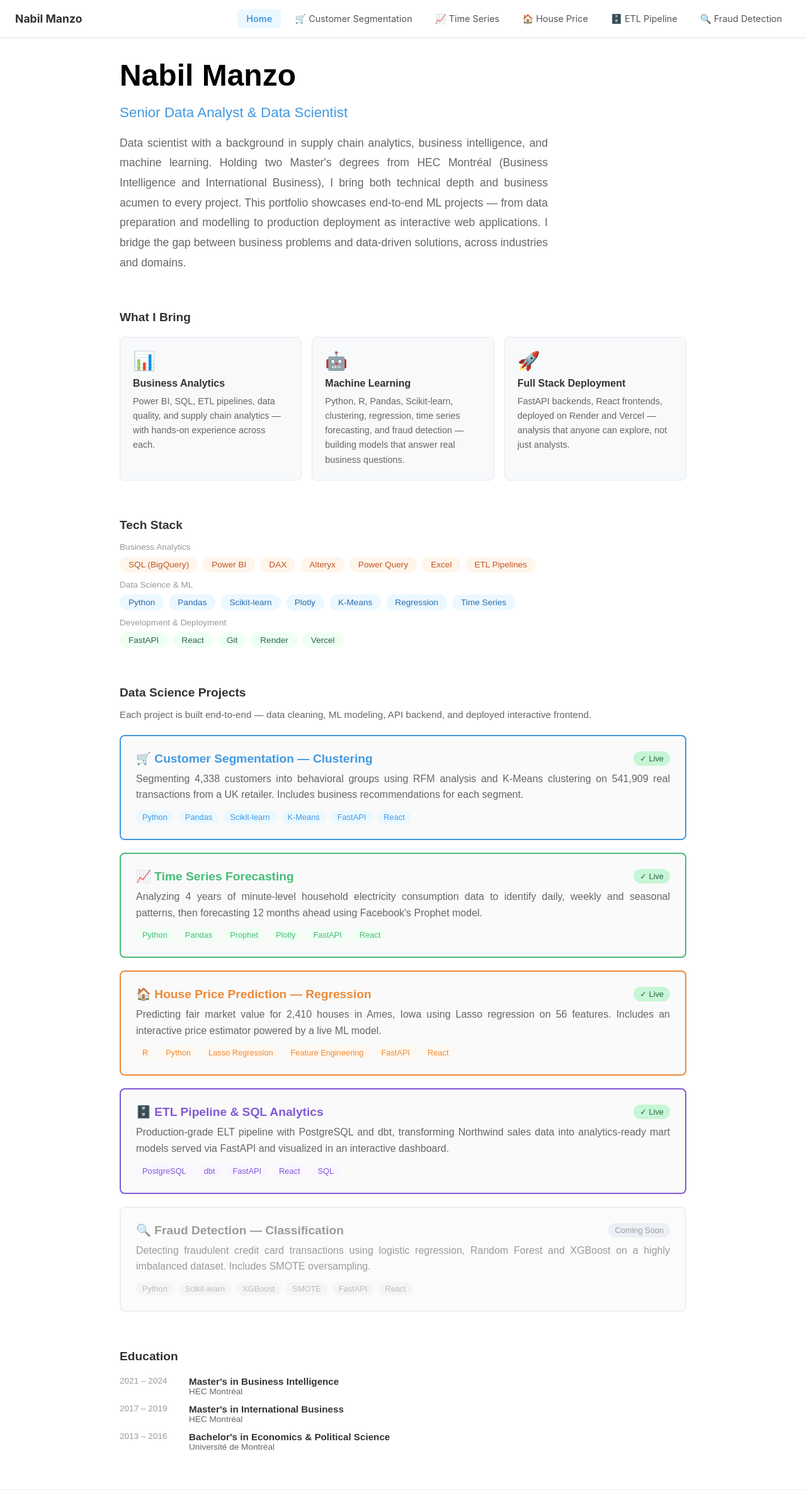
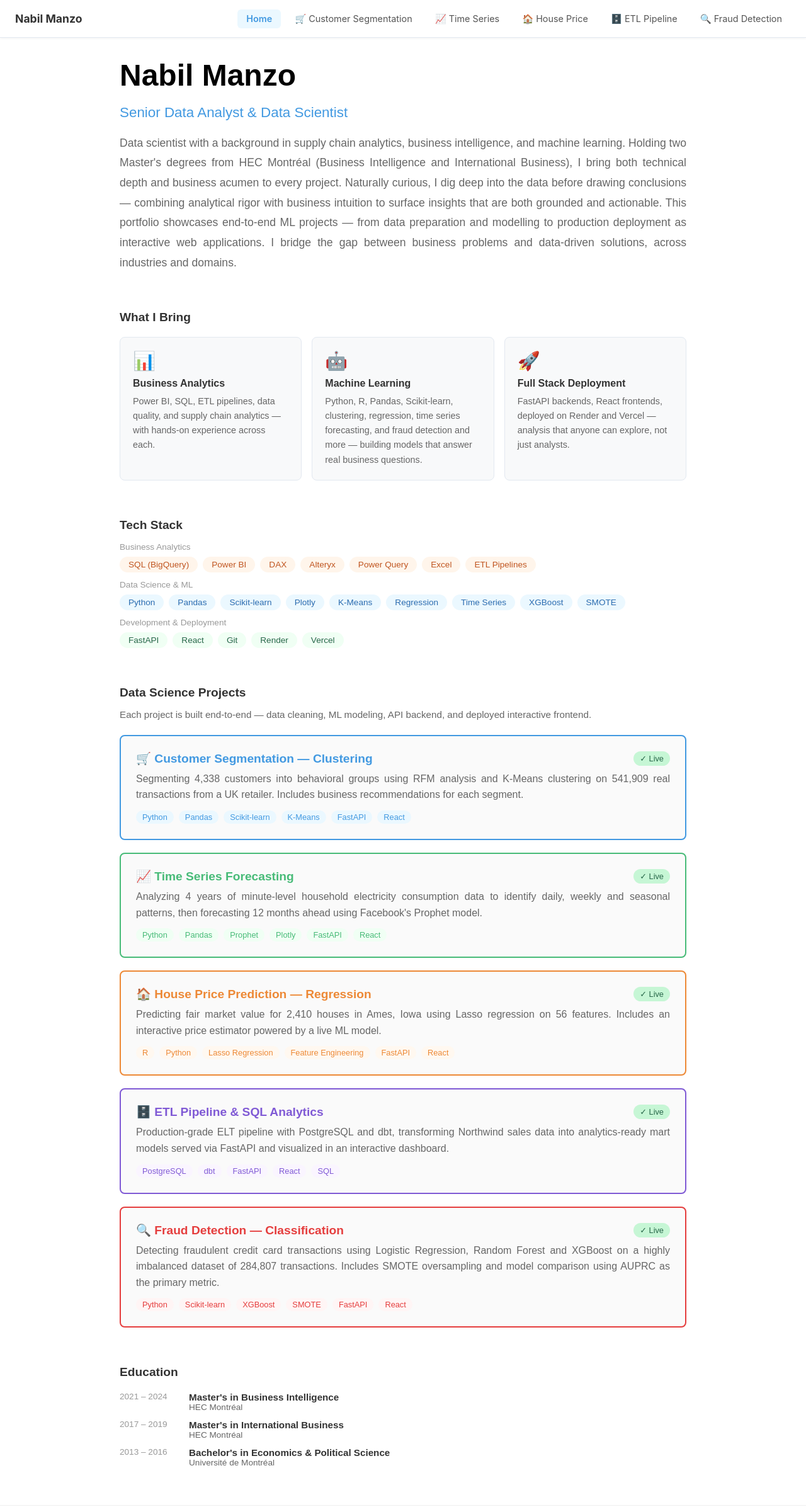
Before and after one commit to tcharkow/customer-segmentation-frontend, a React (Create React App) app: page / in a window 1280 px wide. Shown: the top 2393 px of the page at 63% size. Built offline with nearby package versions, Linux system fonts and the light colour scheme.

Commit message:
Update bio on Home

```diff
--- a/src/Home.js
+++ b/src/Home.js
@@ -26,11 +26,14 @@ function Home() {
         }}>
           Senior Data Analyst & Data Scientist
         </h2>
-        <p style={{ color: '#666', fontSize: '1.1rem', lineHeight: '1.8', maxWidth: '680px' }}>
+        <p style={{ color: '#666', fontSize: '1.1rem', lineHeight: '1.8'}}>
           Data scientist with a background in supply chain analytics, business intelligence, and machine learning.
           Holding two Master's degrees from HEC Montréal (Business Intelligence and International Business),
           I bring both technical depth and business acumen to every project.
-          This portfolio showcases end-to-end ML projects — from data preparation and modelling to production deployment as interactive web applications.
+          Naturally curious, I dig deep into the data before drawing conclusions — combining analytical rigor
+          with business intuition to surface insights that are both grounded and actionable.
+          This portfolio showcases end-to-end ML projects — from data preparation and modelling to production
+          deployment as interactive web applications.
           I bridge the gap between business problems and data-driven solutions, across industries and domains.
         </p>
       </div>
@@ -52,7 +55,7 @@ function Home() {
             {
               icon: '🤖',
               title: 'Machine Learning',
-              desc: 'Python, R, Pandas, Scikit-learn, clustering, regression, time series forecasting, and fraud detection — building models that answer real business questions.'
+              desc: 'Python, R, Pandas, Scikit-learn, clustering, regression, time series forecasting, and fraud detection and more — building models that answer real business questions.'
             },
             {
               icon: '🚀',
@@ -100,7 +103,7 @@ function Home() {
             Data Science & ML
           </span>
           <div style={{ display: 'flex', flexWrap: 'wrap', gap: '8px' }}>
-            {['Python', 'Pandas', 'Scikit-learn', 'Plotly', 'K-Means', 'Regression', 'Time Series'].map((skill, i) => (
+            {['Python', 'Pandas', 'Scikit-learn', 'Plotly', 'K-Means', 'Regression', 'Time Series', 'XGBoost', 'SMOTE'].map((skill, i) => (
               <span key={i} style={{
                 padding: '5px 14px',
                 backgroundColor: '#ebf8ff',
@@ -327,48 +330,45 @@ function Home() {
   </div>
 </Link>
 
-          {/* Coming Soon */}
-          {[
-
-            {
-              emoji: '🔍',
-              title: 'Fraud Detection — Classification',
-              desc: 'Detecting fraudulent credit card transactions using logistic regression, Random Forest and XGBoost on a highly imbalanced dataset. Includes SMOTE oversampling.',
-              tags: ['Python', 'Scikit-learn', 'XGBoost', 'SMOTE', 'FastAPI', 'React']
-            },
-          ].map((project, i) => (
-            <div key={i} style={{
+{/* Fraud Detection */}
+          <Link to="/fraud-detection" style={{ textDecoration: 'none' }}>
+            <div style={{
               padding: '24px',
-              border: '2px solid #e2e8f0',
+              border: '2px solid #e53e3e',
               borderRadius: '8px',
               backgroundColor: '#fafafa',
-              opacity: 0.65
-            }}>
+              cursor: 'pointer'
+            }}
+            onMouseEnter={e => e.currentTarget.style.transform = 'translateY(-2px)'}
+            onMouseLeave={e => e.currentTarget.style.transform = 'translateY(0)'}
+            >
               <div style={{ display: 'flex', justifyContent: 'space-between', alignItems: 'center', marginBottom: '8px' }}>
-                <h4 style={{ color: '#666', fontSize: '1.2rem', margin: 0 }}>
-                  {project.emoji} {project.title}
+                <h4 style={{ color: '#e53e3e', fontSize: '1.2rem', margin: 0 }}>
+                  🔍 Fraud Detection — Classification
                 </h4>
                 <span style={{
-                  backgroundColor: '#e2e8f0',
-                  color: '#666',
+                  backgroundColor: '#c6f6d5',
+                  color: '#276749',
                   padding: '4px 10px',
                   borderRadius: '20px',
                   fontSize: '0.8rem',
                   whiteSpace: 'nowrap',
                   marginLeft: '12px'
                 }}>
-                  Coming Soon
+                  ✓ Live
                 </span>
               </div>
               <p style={{ color: '#666', margin: '0 0 12px', lineHeight: '1.6' }}>
-                {project.desc}
+                Detecting fraudulent credit card transactions using Logistic Regression, Random Forest
+                and XGBoost on a highly imbalanced dataset of 284,807 transactions. Includes SMOTE
+                oversampling and model comparison using AUPRC as the primary metric.
               </p>
               <div style={{ display: 'flex', flexWrap: 'wrap', gap: '8px' }}>
-                {project.tags.map((tag, j) => (
-                  <span key={j} style={{
+                {['Python', 'Scikit-learn', 'XGBoost', 'SMOTE', 'FastAPI', 'React'].map((tag, i) => (
+                  <span key={i} style={{
                     fontSize: '0.8rem',
-                    color: '#999',
-                    backgroundColor: '#f0f0f0',
+                    color: '#e53e3e',
+                    backgroundColor: '#fff5f5',
                     padding: '3px 10px',
                     borderRadius: '12px'
                   }}>
@@ -377,8 +377,7 @@ function Home() {
                 ))}
               </div>
             </div>
-          ))}
-
+          </Link>
         </div>
       </div>
 
```
